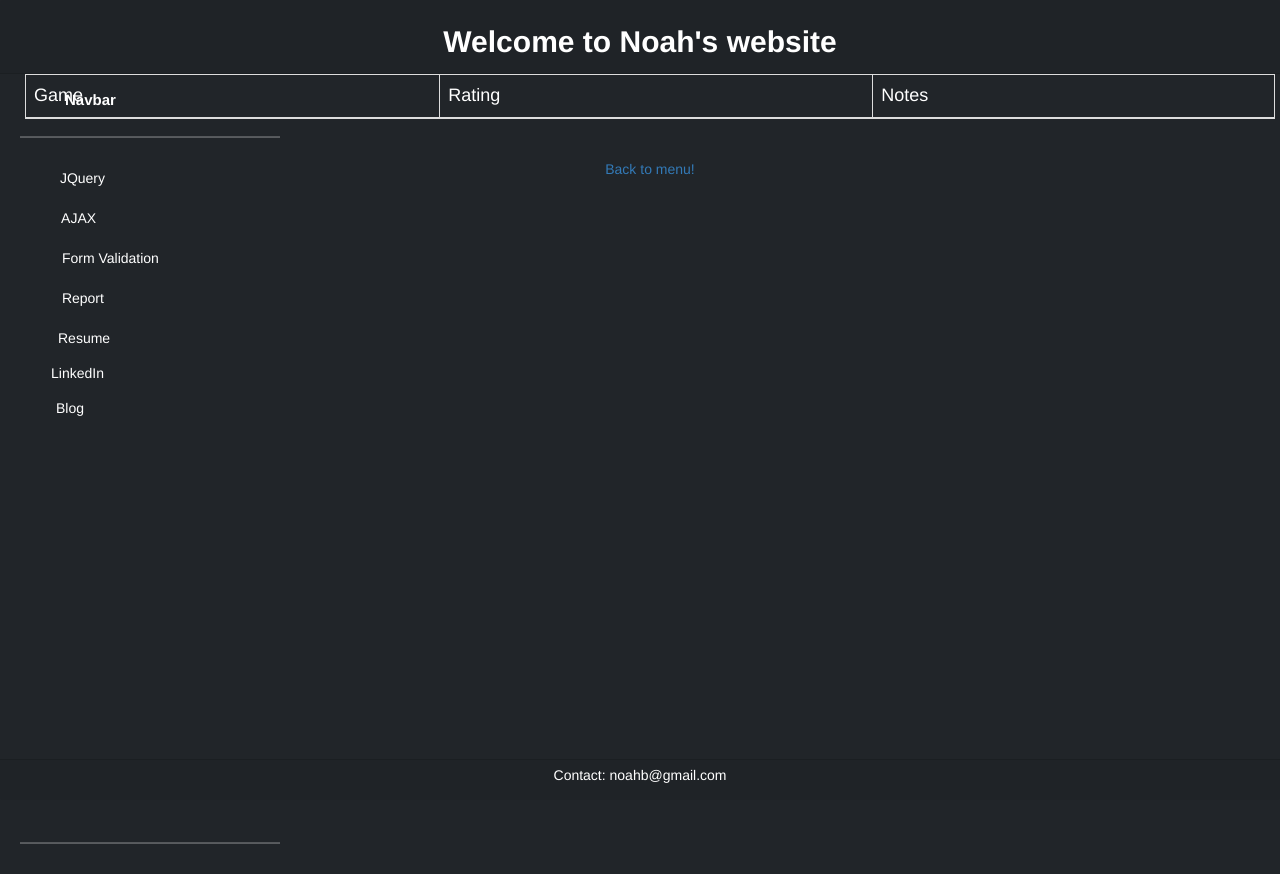
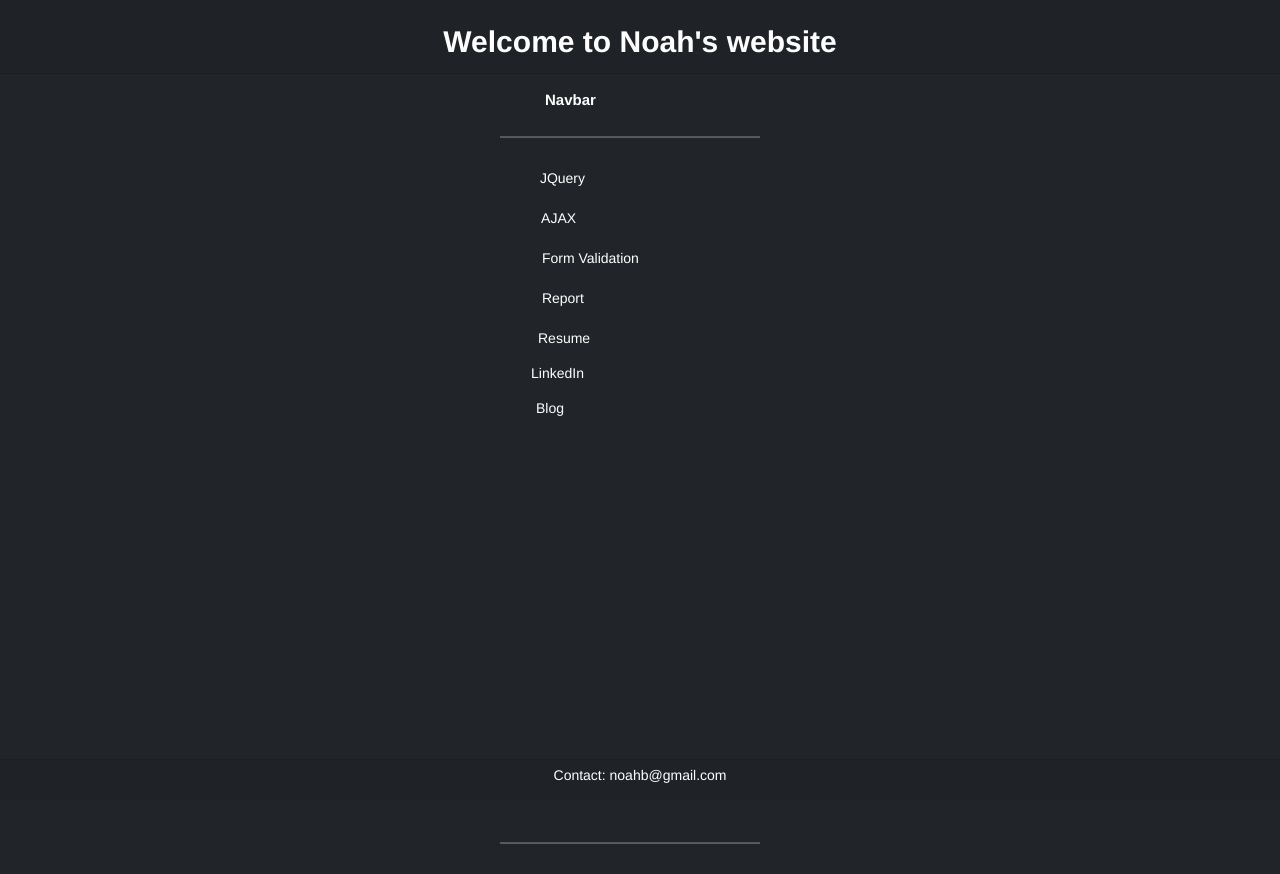
Before and after one commit to Badwolf202/Mywebsite, a PHP site: page / in a window 1280 px wide. Run offline with PHP 8.4, Linux system fonts and the light colour scheme; data that the repository does not hold is empty; some libraries are stand-ins or nearby versions.

Commit message:
Really again :(

```diff
--- a/index.php
+++ b/index.php
@@ -16,7 +16,7 @@
         <h2 class="h2 mb-3 text-center" style="color: white"><strong>Welcome to Noah's website</strong></h2>
 
     </div>
-    <div class="w-auto h-auto container-fluid">
+    <div class="w-25 h-100 container-fluid">
         <section class="btn-toolbar h-100 float-left">
             <div class="d-flex flex-column flex-shrink-0 p-3 text-white bg-dark" style="width: 280px;">
                 <a href="index.php" class="d-flex align-items-center mb-3 mb-md-0 me-md-auto text-white text-decoration-none">
@@ -61,6 +61,8 @@
                 </ul>
                 <hr>
             </div>
+    </div>
+
 
     <div class="container-fluid text-center position-fixed">
         <?php
@@ -81,12 +83,14 @@ $data = mysqli_query($mysqli, "SELECT * FROM `gameRev`;");
 
         ?>
     </div>
+
             <script src="https://cdn.jsdelivr.net/npm/bootstrap@5.1.3/dist/js/bootstrap.bundle.min.js" integrity="sha384-ka7Sk0Gln4gmtz2MlQnikT1wXgYsOg+OMhuP+IlRH9sENBO0LRn5q+8nbTov4+1p" crossorigin="anonymous"></script>
 
     <footer class="card-footer text-center fixed-bottom" style="color: white;">
         <p class="center">Contact: noahb@gmail.com</p>
     </footer>
     </section>
+
 </div>
 </body>
 </html>
```
